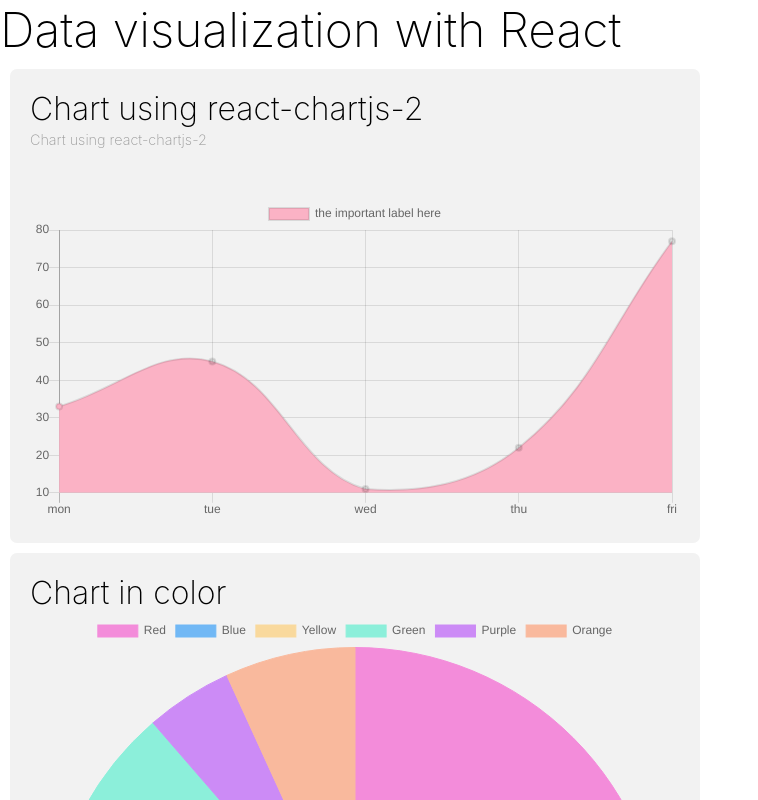
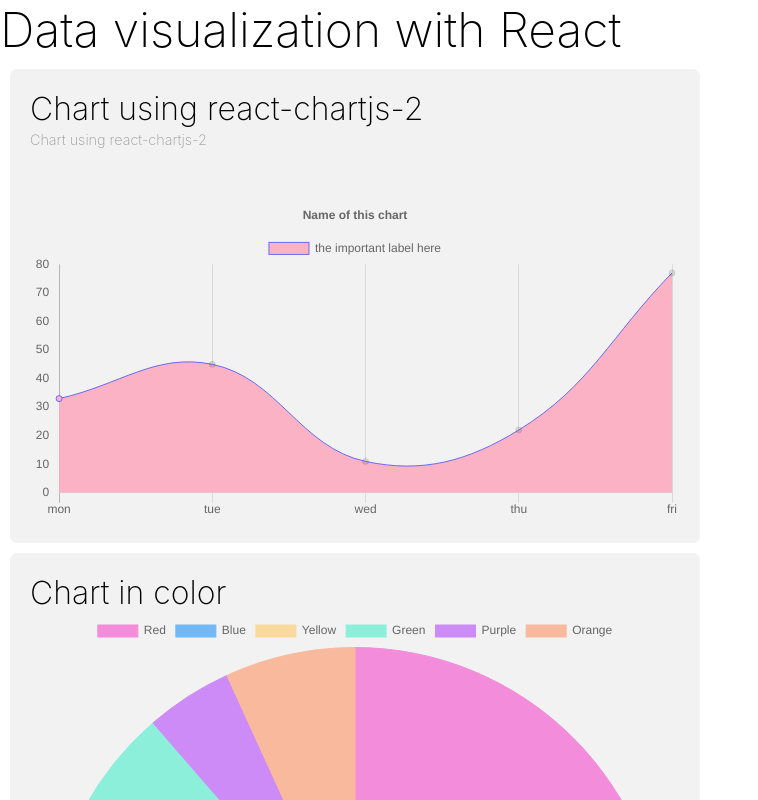
Before and after one commit to palhamel/data_vis_react_chart, a React (Create React App) app: page / in a window 1280 px wide. Shown: the top 800 px of the page, without its empty margins (0-758 px from the left). Built offline with nearby package versions, Linux system fonts and the light colour scheme.

Commit message:
add options to line

```diff
--- a/src/components/dynamicChart.js
+++ b/src/components/dynamicChart.js
@@ -15,7 +15,8 @@
           label: "the important label here",
           data: [33, 45, 11, 22, 77],
           backgroundColor: ["#fbb2c5"],
-          borderWidth: 2
+          borderWidth: 1,
+          borderColor: ["#6669f7"],
         },
       ],
     });
@@ -29,7 +30,29 @@
       <h2>Chart using react-chartjs-2</h2>
       <h3>Chart using react-chartjs-2</h3>
       <div>
-        <Line data={chartData}/>
+        <Line
+          data={chartData}
+          options={
+            {
+              responsive: true,
+              title: {text: 'Name of this chart', display: true},
+              scales: {
+                yAxes: [
+                  {
+                    ticks: {
+                      autoSkip: true,
+                      maxTicksLimit:10,
+                      beginAtZero:true
+                    },
+                    gridLines: {
+                      display: false
+                    }
+                  }
+                ]
+              }
+            }
+          }
+        />
       </div>
     </div>
   );
```
